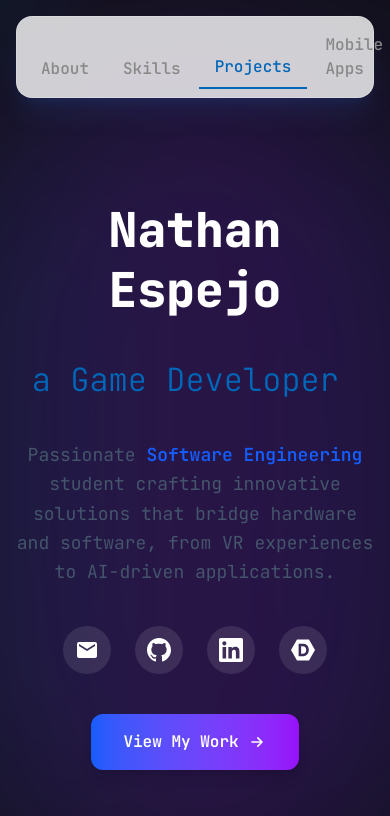
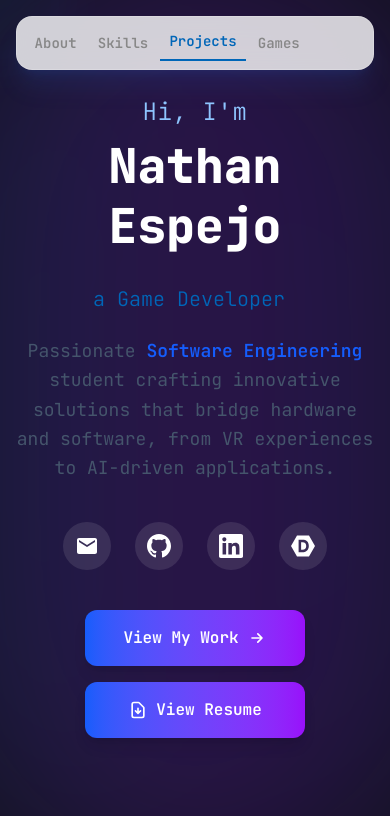
Before and after one commit to HasNate618/Portfolio, a Next.js app: page / in a window 390 px wide. Shown: the top 816 px of the page. Built offline with nearby package versions, Linux system fonts and the light colour scheme.

Commit message:
fix mobile formatting and add resume

```diff
--- a/src/app/globals.css
+++ b/src/app/globals.css
@@ -25,6 +25,16 @@
   min-height: 2.5rem;
   font-family: inherit;
   color: var(--accent-blue);
+  max-width: 100%;
+}
+
+/* Mobile responsive adjustments for typewriter */
+@media (max-width: 640px) {
+  .typewriter {
+    font-size: 1.25rem;
+    min-height: 1.75rem;
+    max-width: calc(100vw - 2rem);
+  }
 }
 
 /* Panel hover highlight */
@@ -59,6 +69,16 @@
   margin-right: 2px;
   transition: background 0.15s, color 0.15s, border-color 0.15s;
   cursor: pointer;
+  white-space: nowrap;
+}
+
+/* Mobile responsive adjustments */
+@media (max-width: 640px) {
+  .vsc-tab {
+    padding: 0.4rem 0.6rem;
+    font-size: 0.875rem;
+    font-weight: 600;
+  }
 }
 .vsc-tab.active, .vsc-tab[aria-current="page"] {
   background: transparent;
--- a/src/app/page.js
+++ b/src/app/page.js
@@ -10,17 +10,33 @@ const TITLES = [
   "an Embedded Systems Developer",
 ];
 
+const MOBILE_TITLES = [
+  "an Android Developer",
+  "a Game Developer",
+  "an Embedded Systems Dev",
+];
+
 function TypewriterTitles() {
   const [index, setIndex] = useState(0);
   const [subIndex, setSubIndex] = useState(0);
   const [deleting, setDeleting] = useState(false);
   const [blink, setBlink] = useState(true);
   const [pause, setPause] = useState(false);
+  const [isMobile, setIsMobile] = useState(false);
+
+  useEffect(() => {
+    const checkMobile = () => setIsMobile(window.innerWidth < 640);
+    checkMobile();
+    window.addEventListener('resize', checkMobile);
+    return () => window.removeEventListener('resize', checkMobile);
+  }, []);
+
+  const currentTitles = isMobile ? MOBILE_TITLES : TITLES;
 
   useEffect(() => {
     if (pause) {
       // If just finished typing, pause for 3s. If just finished deleting, pause for 0.8s.
-      const isFull = !deleting && subIndex === TITLES[index].length;
+      const isFull = !deleting && subIndex === currentTitles[index].length;
       const isBlank = deleting && subIndex === 0;
       const duration = isFull ? 3000 : isBlank ? 800 : 0;
       if (duration > 0) {
@@ -31,14 +47,14 @@ function TypewriterTitles() {
     if (deleting) {
       if (subIndex === 0) {
         setDeleting(false);
-        setIndex((prev) => (prev + 1) % TITLES.length);
+        setIndex((prev) => (prev + 1) % currentTitles.length);
         setPause(true);
       } else {
         const timeout = setTimeout(() => setSubIndex((prev) => prev - 1), 30);
         return () => clearTimeout(timeout);
       }
     } else {
-      if (subIndex === TITLES[index].length) {
+      if (subIndex === currentTitles[index].length) {
         setPause(true);
         setDeleting(true);
       } else {
@@ -46,16 +62,16 @@ function TypewriterTitles() {
         return () => clearTimeout(timeout);
       }
     }
-  }, [subIndex, index, deleting, pause]);
+  }, [subIndex, index, deleting, pause, currentTitles]);
 
   useEffect(() => {
     const blinkInt = setInterval(() => setBlink((v) => !v), 500);
     return () => clearInterval(blinkInt);
   }, []);
 
-  const text = TITLES[index].substring(0, subIndex);
+  const text = currentTitles[index].substring(0, subIndex);
   return (
-    <div className="typewriter mx-auto mt-2" style={{ display: 'inline-block', whiteSpace: 'pre' }}>
+    <div className="typewriter mx-auto mt-2 max-w-full overflow-hidden" style={{ display: 'inline-block', whiteSpace: 'nowrap' }}>
       {text}
       <span style={{ opacity: blink ? 1 : 0 }}>|</span>
     </div>
@@ -63,10 +79,10 @@ function TypewriterTitles() {
 }
 
 const sections = [
-  { id: "about", label: "About" },
-  { id: "skills", label: "Skills" },
-  { id: "projects", label: "Projects" },
-  { id: "apps", label: "Mobile Apps" },
+  { id: "about", label: "About", mobileLabel: "About" },
+  { id: "skills", label: "Skills", mobileLabel: "Skills" },
+  { id: "projects", label: "Projects", mobileLabel: "Projects" },
+  { id: "apps", label: "Mobile Games", mobileLabel: "Games" },
 ];
 
 
@@ -120,8 +136,9 @@ export default function Home() {
         {/* Enhanced Header with Navigation */}
         <header className="fixed top-4 left-1/2 transform -translate-x-1/2 z-50 mb-8 w-full max-w-5xl px-4">
           <div className="bg-white/80 dark:bg-slate-900/80 backdrop-blur-lg rounded-2xl border border-white/20 dark:border-slate-700/50 shadow-xl shadow-blue-500/10 p-2">
-            <nav className="vsc-tabs w-full">
-              {sections.map(({ id, label }) => (
+            <div className="flex items-center justify-between w-full">
+              <nav className="vsc-tabs flex-1">
+                {sections.map(({ id, label, mobileLabel }) => (
                   <a
                     key={id}
                     href={`#${id}`}
@@ -137,26 +154,42 @@ export default function Home() {
                       }
                     }}
                   >
-                  {label}
+                    <span className="hidden sm:inline">{label}</span>
+                    <span className="sm:hidden">{mobileLabel}</span>
                   </a>
                 ))}
               </nav>
+              {/* Desktop Resume Download Button */}
+              <div className="hidden sm:block ml-4">
+                <a
+                  href="/resume.pdf"
+                  download="Nathan_Espejo_Resume.pdf"
+                  className="inline-flex items-center px-4 py-2 rounded-lg bg-blue-600 hover:bg-blue-700 text-white text-sm font-medium transition-colors shadow-sm"
+                >
+                  <svg className="w-4 h-4 mr-2" fill="none" stroke="currentColor" viewBox="0 0 24 24">
+                    <path strokeLinecap="round" strokeLinejoin="round" strokeWidth={2} d="M12 10v6m0 0l-3-3m3 3l3-3m2 8H7a2 2 0 01-2-2V5a2 2 0 012-2h5.586a1 1 0 01.707.293l5.414 5.414a1 1 0 01.293.707V19a2 2 0 01-2 2z" />
+                  </svg>
+                  Resume
+                </a>
+              </div>
+            </div>
           </div>
         </header>
 
         {/* Hero Section */}
-        <section className="w-full max-w-4xl mx-auto flex flex-col items-center text-center mb-32 pt-50 pb-8">
+        <section className="w-full max-w-4xl mx-auto flex flex-col items-center text-center mb-16 sm:mb-32 pt-24 sm:pt-50 pb-4 sm:pb-8">
           <div className="relative">
             {/* Background glow effect */}
             <div className="absolute inset-0 bg-gradient-to-r from-blue-600 via-purple-600 to-indigo-600 rounded-full blur-3xl opacity-20 scale-150"></div>
 
             {/* Main content */}
             <div className="relative">
-              <h1 className="text-5xl sm:text-6xl lg:text-7xl font-extrabold mb-6 text-white leading-tight">
+              <p className="text-2xl sm:text-3xl font-light text-blue-300 mb-2 tracking-wide">Hi, I&apos;m</p>
+              <h1 className="text-5xl sm:text-6xl lg:text-7xl font-extrabold mb-4 sm:mb-6 text-white leading-tight">
                 Nathan Espejo
               </h1>
 
-              <div className="text-2xl sm:text-3xl lg:text-4xl font-light text-slate-600 dark:text-slate-300 mb-8 h-16 flex items-center justify-center">
+              <div className="text-2xl sm:text-3xl lg:text-4xl font-light text-slate-600 dark:text-slate-300 mb-4 sm:mb-8 h-12 sm:h-16 flex items-center justify-center max-w-full overflow-hidden px-4">
                 <TypewriterTitles />
               </div>
 
@@ -189,10 +222,10 @@ export default function Home() {
               </div>
 
               {/* CTA Button */}
-              <div className="flex justify-center">
+              <div className="flex flex-col sm:flex-row justify-center items-center gap-4">
                 <a
                   href="#projects"
-                  className="inline-flex items-center px-8 py-4 rounded-xl bg-gradient-to-r from-blue-600 to-purple-600 text-white font-semibold hover:from-blue-700 hover:to-purple-700 transform hover:scale-105 transition-all duration-200 shadow-lg hover:shadow-xl"
+                  className="inline-flex items-center px-8 py-4 rounded-xl bg-gradient-to-r from-blue-600 to-purple-600 text-white font-semibold hover:from-blue-700 hover:to-purple-700 transform hover:scale-105 transition-all duration-200 shadow-lg hover:shadow-xl w-[220px] justify-center"
                   onClick={e => {
                     e.preventDefault();
                     const el = document.getElementById('projects');
@@ -207,14 +240,28 @@ export default function Home() {
                     <path strokeLinecap="round" strokeLinejoin="round" strokeWidth={2} d="M13 7l5 5m0 0l-5 5m5-5H6" />
                   </svg>
                 </a>
+
+                {/* Mobile Resume Download Button */}
+                <div className="sm:hidden">
+                  <a
+                    href="/resume.pdf"
+                    download="Nathan_Espejo_Resume.pdf"
+                    className="inline-flex items-center px-8 py-4 rounded-xl bg-gradient-to-r from-blue-600 to-purple-600 text-white font-semibold hover:from-blue-700 hover:to-purple-700 transform hover:scale-105 transition-all duration-200 shadow-lg hover:shadow-xl w-[220px] justify-center"
+                  >
+                    <svg className="w-5 h-5 mr-2" fill="none" stroke="currentColor" viewBox="0 0 24 24">
+                      <path strokeLinecap="round" strokeLinejoin="round" strokeWidth={2} d="M12 10v6m0 0l-3-3m3 3l3-3m2 8H7a2 2 0 01-2-2V5a2 2 0 012-2h5.586a1 1 0 01.707.293l5.414 5.414a1 1 0 01.293.707V19a2 2 0 01-2 2z" />
+                    </svg>
+                    <span>View Resume</span>
+                  </a>
+                </div>
               </div>
             </div>
           </div>
         </section>
 
         {/* About Section */}
-        <section id="about" className="w-full max-w-4xl mx-auto mb-38">
-          <div className="bg-[#11111a]/80 backdrop-blur rounded-xl border border-gray-600 p-8 shadow-lg">
+        <section id="about" className="w-full max-w-4xl mx-auto mb-16 sm:mb-38">
+          <div className="bg-[#11111a]/80 backdrop-blur rounded-xl border border-gray-600 p-6 sm:p-8 shadow-lg">
             <h2 className="text-3xl font-bold mb-6 text-blue-400">About Me</h2>
 
             <div className="space-y-4">
@@ -229,8 +276,8 @@ export default function Home() {
         </section>
 
   {/* Skills Section */}
-  <section id="skills" className="w-full max-w-4xl mx-auto mb-48">
-    <div className="bg-[#11111a]/80 backdrop-blur rounded-xl border border-gray-600 p-8 shadow-lg">
+  <section id="skills" className="w-full max-w-4xl mx-auto mb-16 sm:mb-48">
+    <div className="bg-[#11111a]/80 backdrop-blur rounded-xl border border-gray-600 p-6 sm:p-8 shadow-lg">
       <h2 className="text-3xl font-bold mb-6 text-blue-400">Skills</h2>
       <div className="grid grid-cols-1 sm:grid-cols-2 gap-6">
         <div>
@@ -389,9 +436,9 @@ export default function Home() {
   </section>
 
   {/* Projects Section */}
-  <section id="projects" className="w-full max-w-4xl mx-auto mb-32">
-    <h2 className="text-3xl font-bold mb-8 text-blue-400 text-center">Projects I'm Proud Of</h2>
-    <div className="grid grid-cols-1 md:grid-cols-2 gap-8">
+  <section id="projects" className="w-full max-w-4xl mx-auto mb-16 sm:mb-32">
+    <h2 className="text-3xl font-bold mb-6 sm:mb-8 text-blue-400 text-center">Projects I'm Proud Of</h2>
+    <div className="grid grid-cols-1 md:grid-cols-2 gap-6 sm:gap-8">
           {/* Lumen */}
     <div className="bg-[#11111a]/95 rounded-lg shadow p-0 flex flex-col overflow-hidden border border-yellow-400 border-2 relative">
             <span className="absolute top-3 left-3 bg-yellow-400 text-yellow-900 text-xs font-bold px-3 py-1 rounded-full flex items-center gap-1 z-10">🥇 Hackathon Winner</span>
@@ -473,9 +520,9 @@ export default function Home() {
   </section>
 
   {/* Mobile Apps Section */}
-  <section id="apps" className="w-full max-w-4xl mx-auto mb-32">
-    <h2 className="text-3xl font-bold mb-8 text-blue-400 text-center">Mobile Games</h2>
-    <div className="grid grid-cols-1 md:grid-cols-2 gap-8">
+  <section id="apps" className="w-full max-w-4xl mx-auto mb-16 sm:mb-32">
+    <h2 className="text-3xl font-bold mb-6 sm:mb-8 text-blue-400 text-center">Mobile Games</h2>
+    <div className="grid grid-cols-1 md:grid-cols-2 gap-6 sm:gap-8">
           {/* Street Cleaner */}
           <div className="bg-[#11111a]/80 rounded-lg shadow p-4 flex flex-row items-center relative border border-yellow-400 border-2">
             <img src="/street_cleaner_icon.png" alt="App 1 Icon" className="w-28 h-28 md:w-32 md:h-32 rounded-2xl mr-4 shadow flex-shrink-0" />
@@ -528,9 +575,9 @@ export default function Home() {
 
   {/* Links Section removed, links are now in About section */}
   {/* Spacer at bottom for centering */}
-  <div className="w-full max-w-7xl h-12 md:h-24 lg:h-24 flex-shrink-0" />
+  <div className="w-full max-w-7xl h-8 sm:h-12 md:h-24 lg:h-24 flex-shrink-0" />
 
-  <footer className="text-gray-500 text-sm mt-8">&copy; {new Date().getFullYear()} Nathan Espejo. All rights reserved.</footer>
+  <footer className="text-gray-500 text-sm mt-4 sm:mt-8">&copy; {new Date().getFullYear()} Nathan Espejo. All rights reserved.</footer>
   </div>
 </main>
 );
```
Also changed, not shown: 1 other file (tests, documents, lock files or other folders). Lines whose indentation alone changed are shown as unchanged.
